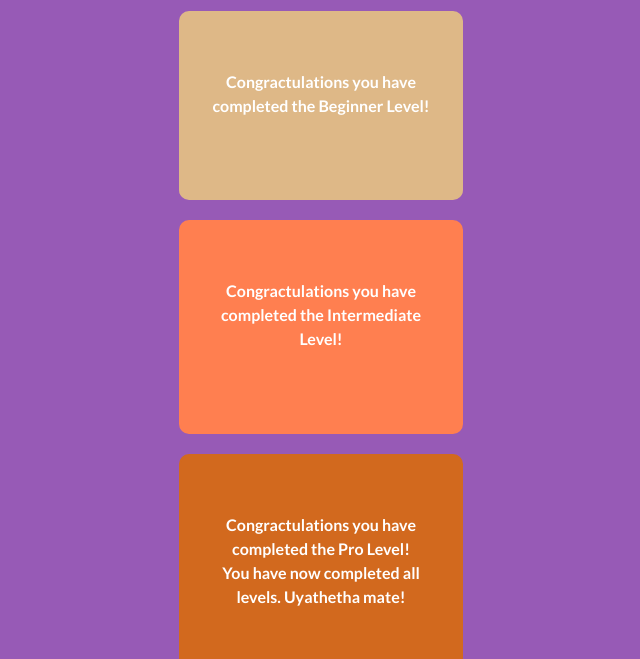
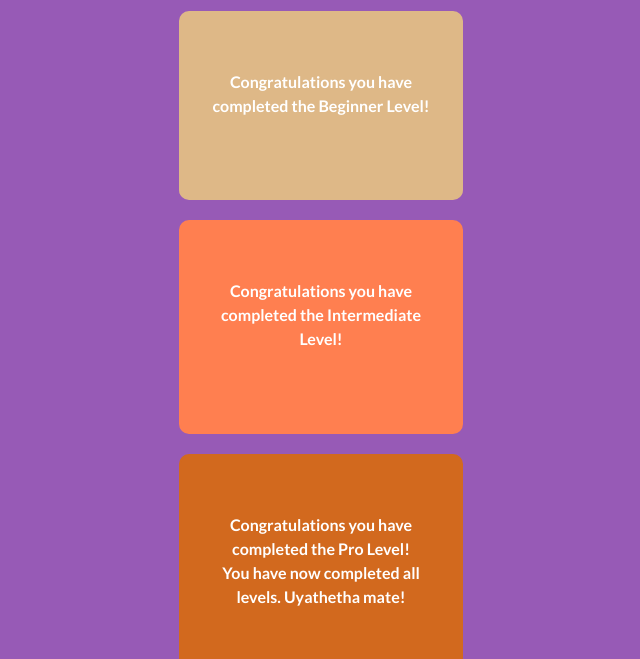
Before and after one commit to Okuhle-96/lingo, a plain HTML site: page html/certificate.html in a window 1280 px wide. Shown: the part 315-974 px from the top of the page, 319-959 px from the left. Drawn offline with Linux system fonts and the light colour scheme.

Commit message:
spelling changes

```diff
--- a/html/certificate.html
+++ b/html/certificate.html
@@ -18,18 +18,18 @@
             </div>
             </section>
             <section class="begin burlywood center">
-                <h5>Congractulations you have completed the Beginner Level!</h5>
+                <h5>Congratulations you have completed the Beginner Level!</h5>
                 <img src="../images/icons8-3rd-place-medal-48.png" alt="">
 
             </section>
 
             <section class="inter brown center">
-                <h5>Congractulations you have completed the Intermediate Level!</h5>
+                <h5>Congratulations you have completed the Intermediate Level!</h5>
                 <img src="../images/silver.png" alt="">
             </section>
 
             <section class="pro bronze center">
-                <h5>Congractulations you have completed the Pro Level! <br>
+                <h5>Congratulations you have completed the Pro Level! <br>
                 You have now completed all levels. Uyathetha mate!</h5>
                 <img src="../images/gold.png" alt="">
             </section>
```
